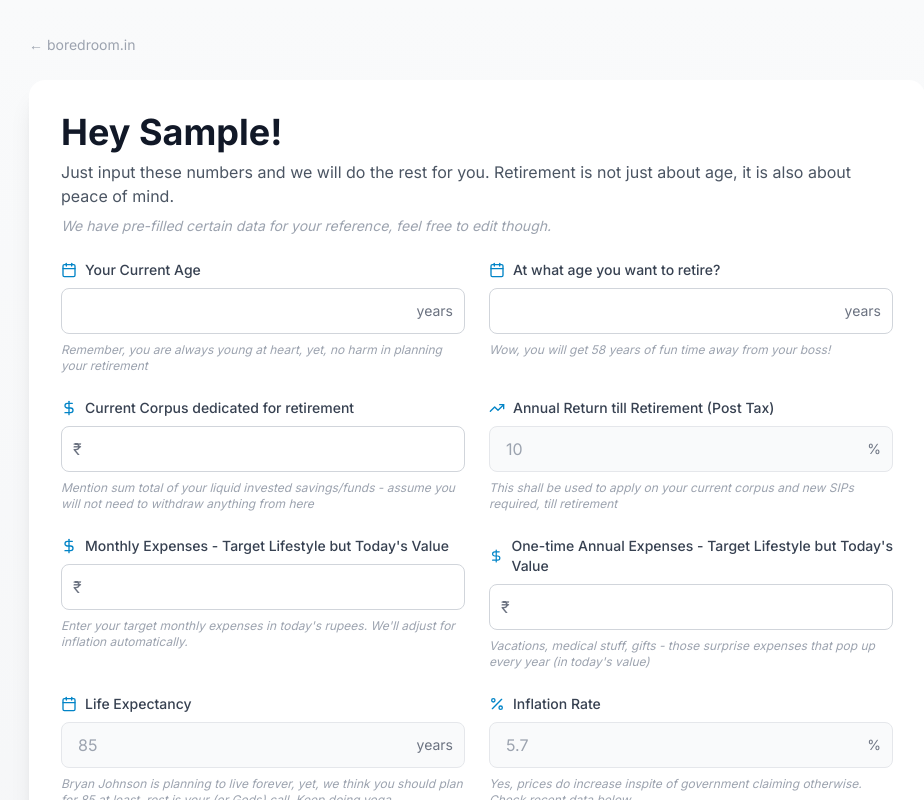
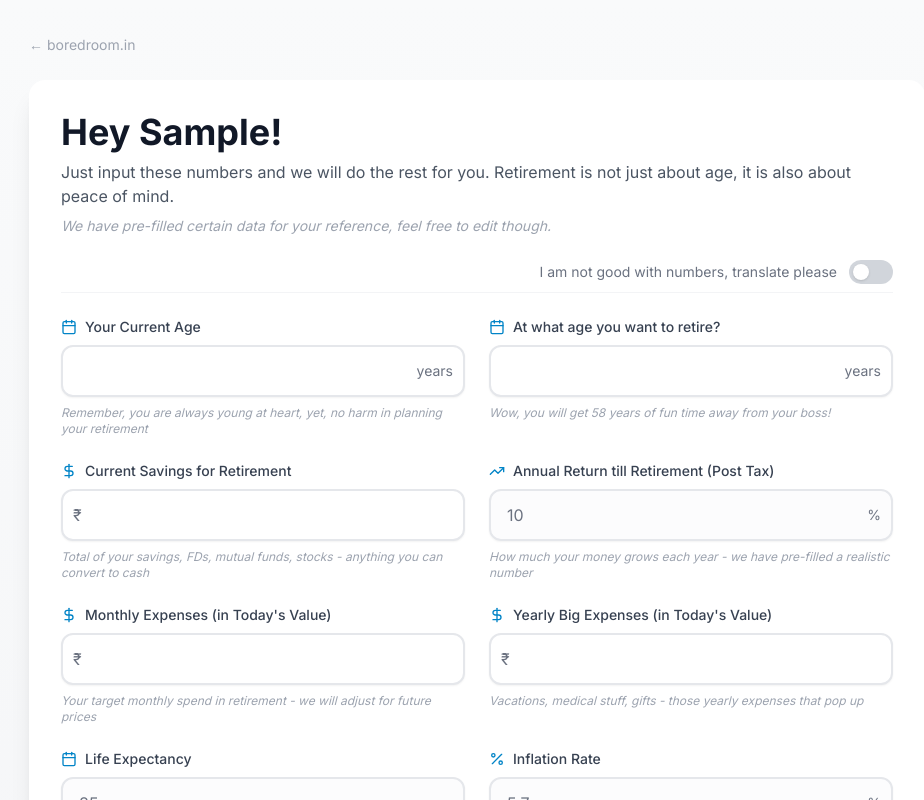
Before and after one commit to vikaspgoel/retirement-calculator, a Next.js app: page /retirement-calculator in a window 1280 px wide. Both pictures are taken after typing "Sample" into the empty fields and a click on the button "Let's See How Much Corpus You Need To Quit Your Job". Shown: the top 800 px of the page, without its empty margins (163-1087 px from the left). Built offline with nearby package versions, Linux system fonts and the light colour scheme.

Commit message:
Add help toggle, compounding section, input depth, and landing page description

```diff
--- a/components/Calculator.tsx
+++ b/components/Calculator.tsx
@@ -22,6 +22,7 @@ export default function Calculator() {
   })
   const [results, setResults] = useState<any>(null)
   const [showResults, setShowResults] = useState(false)
+  const [showHelp, setShowHelp] = useState(false)
   const resultsRef = useRef<HTMLDivElement>(null)
 
   // Auto-scroll to results when they appear
@@ -63,7 +64,10 @@ export default function Calculator() {
             Hey there, looking to retire early?
           </h1>
           <p className="text-lg text-gray-700 mb-2">
-            Didn't have a good day at office? Don't worry, shit happens.
+            Did not have a good day at office? Do not worry, shit happens.
+          </p>
+          <p className="text-base text-gray-600 mt-4">
+            This calculator helps you figure out how much money you need to retire comfortably. Answer a few simple questions about your age, savings, and lifestyle - we will do all the boring math for you.
           </p>
         </div>
 
@@ -94,10 +98,10 @@ export default function Calculator() {
 
         <div className="mt-6 pt-4 border-t border-gray-200 space-y-3">
           <p className="text-sm text-gray-500 italic">
-            Heads up: We don't store any of your data or information. Nope, not even in our dreams. So take screenshots if you want to remember your financial future!
+            Heads up: We do not store any of your data or information. Nope, not even in our dreams. So take screenshots if you want to remember your financial future!
           </p>
           <p className="text-sm text-gray-500 italic">
-            Pro tip: Play around with the numbers! Try different inputs, see what happens. It's free to dream big (or small, we don't judge).
+            Pro tip: Play around with the numbers! Try different inputs, see what happens. It is free to dream big (or small, we do not judge).
           </p>
         </div>
       </div>
@@ -122,6 +126,8 @@ export default function Calculator() {
         inputs={inputs}
         onChange={handleInputChange}
         userName={userName}
+        showHelp={showHelp}
+        onToggleHelp={() => setShowHelp(!showHelp)}
       />
 
       <div className="mt-8 pt-6 border-t border-gray-200">
@@ -129,7 +135,7 @@ export default function Calculator() {
           <div className="mb-4 p-4 bg-primary-50 rounded-lg border border-primary-200">
             <p className="text-primary-800 text-center">
               Hey {userName}, so you plan to retire in <span className="font-bold">{inputs.retirementAge - inputs.currentAge} years</span>.
-              Let's see how much moolah you'll need to finally say goodbye to your alarm clock!
+              Let us see how much moolah you will need to finally say goodbye to your alarm clock!
             </p>
           </div>
         )}
--- a/components/CalculatorForm.tsx
+++ b/components/CalculatorForm.tsx
@@ -7,6 +7,8 @@ interface CalculatorFormProps {
   inputs: CalculatorInputs
   onChange: (field: keyof CalculatorInputs, value: number) => void
   userName: string
+  showHelp: boolean
+  onToggleHelp: () => void
 }
 
 // 5-Year Post-Tax Returns Data
@@ -94,7 +96,7 @@ const formatIndianWords = (num: number): string => {
   return `₹${num}`
 }
 
-export default function CalculatorForm({ inputs, onChange, userName }: CalculatorFormProps) {
+export default function CalculatorForm({ inputs, onChange, userName, showHelp, onToggleHelp }: CalculatorFormProps) {
   // Reordered: expenses and life expectancy first, then inflation and return
   const inputFields = [
     {
@@ -107,6 +109,7 @@ export default function CalculatorForm({ inputs, onChange, userName }: Calculato
       icon: Calendar,
       suffix: 'years',
       narration: "Remember, you are always young at heart, yet, no harm in planning your retirement",
+      helpText: "How old are you right now? No lying - this is between you and your calculator. The earlier you start planning, the chiller your future self will be.",
     },
     {
       id: 'retirementAge' as keyof CalculatorInputs,
@@ -117,14 +120,15 @@ export default function CalculatorForm({ inputs, onChange, userName }: Calculato
       step: 1,
       icon: Calendar,
       suffix: 'years',
-      narration: "Dream retirement age? Let's make it happen!",
+      narration: "Dream retirement age? Let us make it happen!",
+      helpText: "When do you want to quit the 9-to-5 grind? Pick the age when you want to stop working for money and start living for yourself.",
       getDynamicNarration: (value: number) => {
         const standardRetirementAge = 58
         const yearsEarly = standardRetirementAge - value
         if (yearsEarly > 0) {
           return `Wow, you will get ${yearsEarly} year${yearsEarly > 1 ? 's' : ''} of fun time away from your boss!`
         } else if (yearsEarly < 0) {
-          return `Standard retirement age in India is 58, but you're planning for ${Math.abs(yearsEarly)} year${Math.abs(yearsEarly) > 1 ? 's' : ''} later`
+          return `Standard retirement age in India is 58, but you are planning for ${Math.abs(yearsEarly)} year${Math.abs(yearsEarly) > 1 ? 's' : ''} later`
         } else {
           return "Standard retirement age in India is 58 - right on track!"
         }
@@ -132,15 +136,16 @@ export default function CalculatorForm({ inputs, onChange, userName }: Calculato
     },
     {
       id: 'currentCorpus' as keyof CalculatorInputs,
-      label: 'Current Corpus dedicated for retirement',
+      label: 'Current Savings for Retirement',
       value: inputs.currentCorpus,
       min: 0,
-      max: 100000000,
+      max: 10000000000,
       step: 10000,
       icon: DollarSign,
       prefix: '₹',
       isRupee: true,
-      narration: "Mention sum total of your liquid invested savings/funds - assume you will not need to withdraw anything from here",
+      narration: "Total of your savings, FDs, mutual funds, stocks - anything you can convert to cash",
+      helpText: "How much money have you saved so far? Add up your savings, FDs, mutual funds, stocks - anything you can convert to cash. Do not include your house or car.",
     },
     {
       id: 'currentROI' as keyof CalculatorInputs,
@@ -151,13 +156,14 @@ export default function CalculatorForm({ inputs, onChange, userName }: Calculato
       step: 0.5,
       icon: TrendingUp,
       suffix: '%',
-      narration: "This shall be used to apply on your current corpus and new SIPs required, till retirement",
+      narration: "How much your money grows each year - we have pre-filled a realistic number",
+      helpText: "This is how much your money grows each year (after tax). Think of it like interest, but better. We have pre-filled a realistic number based on a mix of investments.",
       showInfo: false,
       isPrefilled: true,
     },
     {
       id: 'retirementMonthlyExpenses' as keyof CalculatorInputs,
-      label: "Monthly Expenses - Target Lifestyle but Today's Value",
+      label: "Monthly Expenses (in Today's Value)",
       value: inputs.retirementMonthlyExpenses,
       min: 10000,
       max: 1000000,
@@ -165,11 +171,12 @@ export default function CalculatorForm({ inputs, onChange, userName }: Calculato
       icon: DollarSign,
       prefix: '₹',
       isRupee: true,
-      narration: "Enter your target monthly expenses in today's rupees. We'll adjust for inflation automatically.",
+      narration: "Your target monthly spend in retirement - we will adjust for future prices",
+      helpText: "How much do you spend per month right now? Rent, food, Netflix, chai - everything. Want a fancier retirement? Add more. We will adjust for future prices automatically.",
     },
     {
       id: 'oneOffAnnualExpenses' as keyof CalculatorInputs,
-      label: "One-time Annual Expenses - Target Lifestyle but Today's Value",
+      label: "Yearly Big Expenses (in Today's Value)",
       value: inputs.oneOffAnnualExpenses,
       min: 0,
       max: 5000000,
@@ -177,7 +184,8 @@ export default function CalculatorForm({ inputs, onChange, userName }: Calculato
       icon: DollarSign,
       prefix: '₹',
       isRupee: true,
-      narration: "Vacations, medical stuff, gifts - those surprise expenses that pop up every year (in today's value)",
+      narration: "Vacations, medical stuff, gifts - those yearly expenses that pop up",
+      helpText: "Big yearly spends that do not happen every month - like that Goa trip, new phone, family weddings, or random medical bills. Guess a yearly total.",
     },
     {
       id: 'lifeExpectancy' as keyof CalculatorInputs,
@@ -188,7 +196,8 @@ export default function CalculatorForm({ inputs, onChange, userName }: Calculato
       step: 1,
       icon: Calendar,
       suffix: 'years',
-      narration: "Bryan Johnson is planning to live forever, yet, we think you should plan for 85 at least, rest is your (or Gods) call. Keep doing yoga",
+      narration: "Plan for at least 85 - better to have extra than run out. Keep doing yoga!",
+      helpText: "How long do you think you will live? Nobody knows, but plan for at least 85. Better to have extra money than run out at 80. Eat your veggies.",
       isPrefilled: true,
     },
     {
@@ -200,7 +209,8 @@ export default function CalculatorForm({ inputs, onChange, userName }: Calculato
       step: 0.1,
       icon: Percent,
       suffix: '%',
-      narration: "Yes, prices do increase inspite of government claiming otherwise. Check recent data below.",
+      narration: "Prices go up every year - we have pre-filled based on recent data",
+      helpText: "Inflation means things get pricier every year. That 100 rupee meal today might cost 200 in 10 years. We have pre-filled based on recent data.",
       showInfo: true,
       isPrefilled: true,
     },
@@ -213,7 +223,8 @@ export default function CalculatorForm({ inputs, onChange, userName }: Calculato
       step: 0.5,
       icon: TrendingUp,
       suffix: '%',
-      narration: "Return your corpus will earn after retirement (usually lower as investments become conservative)",
+      narration: "After retirement, your money grows slower (safer investments)",
+      helpText: "After you retire, your money still grows - just slower because you invest more safely (less stocks, more FDs). We have pre-filled a conservative number.",
       showInfo: true,
       isPrefilled: true,
     },
@@ -221,6 +232,24 @@ export default function CalculatorForm({ inputs, onChange, userName }: Calculato
 
   return (
     <div className="space-y-6">
+      {/* Help Toggle */}
+      <div className="flex items-center justify-end gap-3 pb-2 border-b border-gray-100">
+        <span className="text-sm text-gray-500">I am not good with numbers, translate please</span>
+        <button
+          type="button"
+          onClick={onToggleHelp}
+          className={`relative inline-flex h-6 w-11 items-center rounded-full transition-colors ${
+            showHelp ? 'bg-primary-600' : 'bg-gray-300'
+          }`}
+        >
+          <span
+            className={`inline-block h-4 w-4 transform rounded-full bg-white transition-transform shadow ${
+              showHelp ? 'translate-x-6' : 'translate-x-1'
+            }`}
+          />
+        </button>
+      </div>
+
       <div className="grid grid-cols-1 lg:grid-cols-2 gap-6">
         {inputFields.map((field) => {
           const Icon = field.icon
@@ -256,10 +285,10 @@ export default function CalculatorForm({ inputs, onChange, userName }: Calculato
                       onChange(field.id, isNaN(numValue) ? 0 : numValue)
                     }
                   }}
-                  className={`w-full px-4 py-2.5 border rounded-lg focus:ring-2 focus:ring-primary-500 focus:border-transparent outline-none transition-all ${
+                  className={`w-full px-4 py-3 border-2 rounded-xl shadow-sm focus:ring-2 focus:ring-primary-500 focus:border-primary-400 focus:shadow-md outline-none transition-all ${
                     (field as any).isPrefilled
-                      ? 'text-gray-400 bg-gray-50 border-gray-200'
-                      : 'text-gray-900 bg-white border-gray-300'
+                      ? 'text-gray-500 bg-gray-50/50 border-gray-200'
+                      : 'text-gray-900 bg-white border-gray-200 hover:border-gray-300'
                   } ${field.prefix ? 'pl-8' : ''} ${field.suffix ? 'pr-16' : ''}`}
                 />
                 {field.suffix && (
@@ -274,6 +303,16 @@ export default function CalculatorForm({ inputs, onChange, userName }: Calculato
                 )}
               </div>
 
+              {/* Help text - shown when toggle is ON */}
+              {showHelp && (field as any).helpText && (
+                <div className="p-3 bg-amber-50 border border-amber-200 rounded-lg">
+                  <p className="text-xs text-amber-800">
+                    {(field as any).helpText}
+                  </p>
+                </div>
+              )}
+
+              {/* Dynamic narration - always shown */}
               <p className="text-xs text-gray-400 italic">
                 {field.getDynamicNarration ? field.getDynamicNarration(field.value) : field.narration}
               </p>
@@ -298,9 +337,6 @@ export default function CalculatorForm({ inputs, onChange, userName }: Calculato
                       <span className="font-bold text-blue-900">{AVG_FD.toFixed(1)}%</span>
                     </div>
                   </div>
-                  <p className="text-xs text-blue-700 mt-3 pt-2 border-t border-blue-200">
-                    We've pre-filled the average of all three ({AVG_BLENDED_RETURN.toFixed(1)}%) - feel free to change it based on your investment style!
-                  </p>
                 </div>
               )}
 
```
Also changed, not shown: components/CalculatorResults.tsx (+143 -7 lines).
